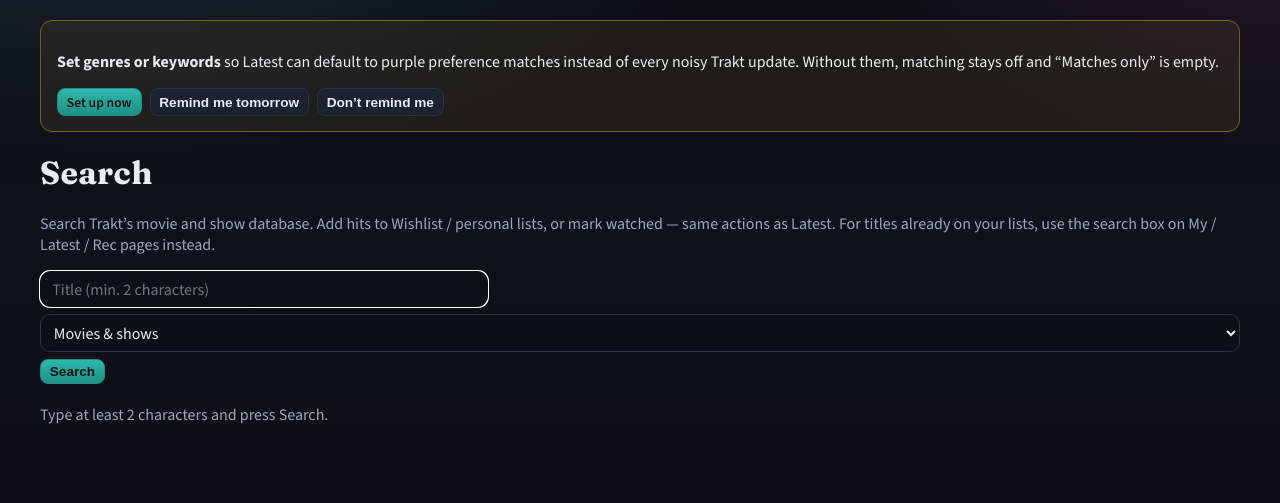
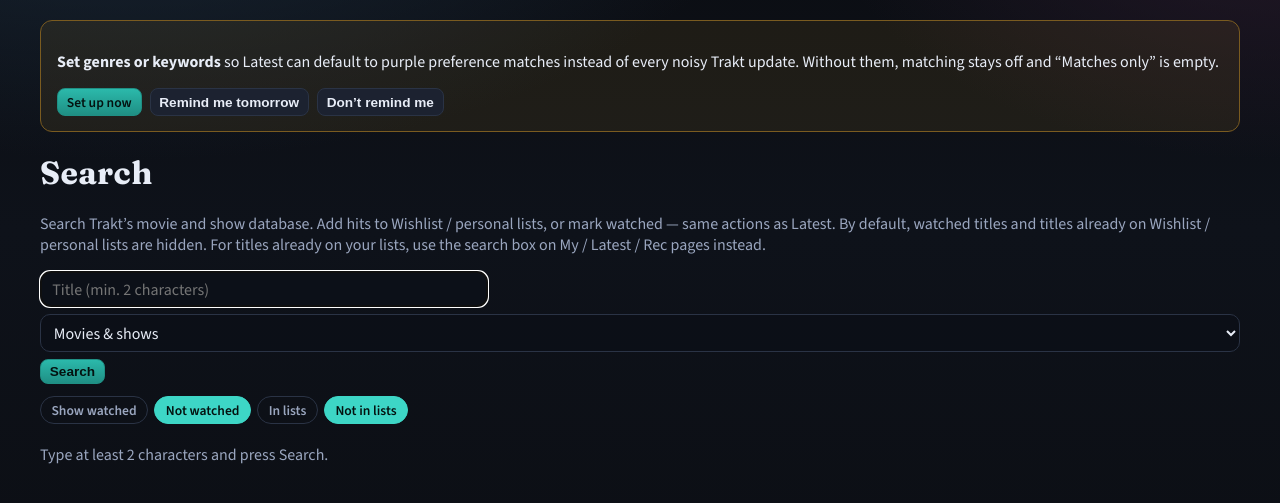
Before and after one commit to melamoud/TraktTVShowsTracker, a Flask app: page /search in a window 1280 px wide. Shown: the part 90-593 px from the top of the page. Run offline with Flask 3, Linux system fonts and the light colour scheme; the visitor is signed in with stand-in values (Sample User, id 1); data comes from the database, SQL or seed files in the repository; data that the repository does not hold is empty; parts of the project's set-up code (start-up, migrations or seed data) failed here and were passed over; some libraries are stand-ins or nearby versions.

Commit message:
Add Search filters to hide watched and listed titles by default.
Co-authored-by: Cursor <cursoragent@cursor.com>

```diff
--- a/routes/catalog_routes.py
+++ b/routes/catalog_routes.py
@@ -284,6 +284,11 @@ def home():
     return render_template('home.html', unread=unread)
 
 
+def _search_on_any_list(row: dict) -> bool:
+    """True when the title is on Wishlist or any personal list."""
+    return bool(row.get('on_watchlist') or row.get('list_names'))
+
+
 @catalog_bp.route('/search')
 @login_required
 def search():
@@ -291,7 +296,9 @@ def search():
     Trakt-wide title search (movies and/or shows).
 
     Results use the same decorated card fields as Latest (lists / watched / streaming).
+    Defaults hide watched and already-listed titles (Wishlist + personal lists).
     """
+    from services import view_prefs
     from services.sync_jobs import enrich_media_list_for_display, upsert_cached_media
     from services.streaming_matcher import split_providers_for_user
     from services.tmdb_client import is_configured as tmdb_is_configured
@@ -302,10 +309,17 @@ def search():
         type_raw = 'both'
     page = max(int(request.args.get('page', 1) or 1), 1)
     per_page = 20
+    hide_watched = view_prefs.resolve_bool(
+        current_user, 'search', 'hide_watched', 'hide_watched', default=True,
+    )
+    hide_lists = view_prefs.resolve_bool(
+        current_user, 'search', 'hide_lists', 'hide_lists', default=True,
+    )
 
     types: list[str] = ['movie', 'show'] if type_raw == 'both' else [type_raw]
     rows: list[dict] = []
     fetch_error = None
+    raw_total = 0
 
     if q:
         try:
@@ -318,7 +332,10 @@ def search():
 
         cached_items: list[tuple[str, CachedMedia]] = []
         try:
-            per_type_limit = per_page if type_raw != 'both' else max(per_page // 2, 10)
+            # Over-fetch when filters are on so a page still has room after hiding.
+            base_limit = per_page if type_raw != 'both' else max(per_page // 2, 10)
+            mult = 3 if (hide_watched or hide_lists) else 1
+            per_type_limit = min(base_limit * mult, 50)
             for media_type in types:
                 hits = trakt_client.search_titles(
                     current_user, media_type, q, limit=per_type_limit,
@@ -344,6 +361,12 @@ def search():
             for r in decorated:
                 r['media_type'] = media_type
             rows.extend(decorated)
+
+        raw_total = len(rows)
+        if hide_watched:
+            rows = [r for r in rows if not r.get('watched')]
+        if hide_lists:
+            rows = [r for r in rows if not _search_on_any_list(r)]
 
         # Enrich + providers for the visible slice only (after simple paging).
         total = len(rows)
@@ -398,6 +421,9 @@ def search():
         page_links=_pagination_pages(page, pages),
         per_page=per_page,
         total=total,
+        raw_total=raw_total,
+        hide_watched=hide_watched,
+        hide_lists=hide_lists,
         fetch_error=fetch_error,
         tmdb_configured=tmdb_is_configured(),
         streaming_region=current_app.config.get('STREAMING_REGION', 'US'),
--- a/templates/search.html
+++ b/templates/search.html
@@ -1,8 +1,10 @@
 {% extends "base.html" %}
 {% block title %}{{ title }} — {{ app_name }}{% endblock %}
 {% block content %}
-{% macro qs(page_n=None, type_v=None, q_v=None) -%}
-page={{ page_n if page_n is not none else page }}&type={{ type_v if type_v is not none else search_type }}&q={{ (q_v if q_v is not none else q)|urlencode }}
+{% set hw = 1 if hide_watched else 0 %}
+{% set hl = 1 if hide_lists else 0 %}
+{% macro qs(page_n=None, type_v=None, q_v=None, hw_v=None, hl_v=None) -%}
+page={{ page_n if page_n is not none else page }}&type={{ type_v if type_v is not none else search_type }}&hide_watched={{ hw_v if hw_v is not none else hw }}&hide_lists={{ hl_v if hl_v is not none else hl }}&q={{ (q_v if q_v is not none else q)|urlencode }}
 {%- endmacro %}
 {% macro pager(position) %}
   {% if pages > 1 and q %}
@@ -32,6 +34,7 @@ page={{ page_n if page_n is not none else page }}&type={{ type_v if type_v is no
 <h1>{{ title }}</h1>
 <p class="muted">
   Search Trakt’s movie and show database. Add hits to Wishlist / personal lists, or mark watched — same actions as Latest.
+  By default, watched titles and titles already on Wishlist / personal lists are hidden.
   For titles already on your lists, use the search box on My / Latest / Rec pages instead.
 </p>
 
@@ -45,9 +48,27 @@ page={{ page_n if page_n is not none else page }}&type={{ type_v if type_v is no
       <option value="movie" {% if search_type == 'movie' %}selected{% endif %}>Movies</option>
       <option value="show" {% if search_type == 'show' %}selected{% endif %}>Shows</option>
     </select>
+    <input type="hidden" name="hide_watched" value="{{ hw }}">
+    <input type="hidden" name="hide_lists" value="{{ hl }}">
     <button class="btn btn-primary btn-small" type="submit">Search</button>
     {% if q %}
-      <a class="btn btn-small" href="{{ url_for('catalog.search', type=search_type) }}">Clear</a>
+      <a class="btn btn-small" href="{{ url_for('catalog.search', type=search_type, hide_watched=hw, hide_lists=hl) }}">Clear</a>
+    {% endif %}
+  </div>
+  <div class="pill-row">
+    {% if hide_watched %}
+      <a class="pill" href="?{{ qs(page_n=1, hw_v=0) }}">Show watched</a>
+      <span class="pill on">Not watched</span>
+    {% else %}
+      <span class="pill on">Showing watched</span>
+      <a class="pill" href="?{{ qs(page_n=1, hw_v=1) }}">Not watched</a>
+    {% endif %}
+    {% if hide_lists %}
+      <a class="pill" href="?{{ qs(page_n=1, hl_v=0) }}">In lists</a>
+      <span class="pill on">Not in lists</span>
+    {% else %}
+      <span class="pill on">Showing list titles</span>
+      <a class="pill" href="?{{ qs(page_n=1, hl_v=1) }}">Not in lists</a>
     {% endif %}
   </div>
 </form>
@@ -60,6 +81,11 @@ page={{ page_n if page_n is not none else page }}&type={{ type_v if type_v is no
   <p class="meta">
     Showing <strong>{{ rows|length }}</strong> of <strong>{{ total }}</strong> result{{ '' if total == 1 else 's' }}
     for “{{ q }}”
+    {% if raw_total and raw_total != total %}
+      · {{ raw_total }} before filters
+    {% endif %}
+    {% if hide_watched %} · hiding watched{% endif %}
+    {% if hide_lists %} · hiding list titles{% endif %}
     {% if pages > 1 %} · page {{ page }}/{{ pages }}{% endif %}.
   </p>
   {{ pager('top') }}
@@ -167,7 +193,14 @@ page={{ page_n if page_n is not none else page }}&type={{ type_v if type_v is no
         </div>
       </article>
     {% else %}
-      <p class="muted">No Trakt titles matched “{{ q }}”.</p>
+      {% if raw_total %}
+        <p class="muted">
+          Trakt found {{ raw_total }} title{{ '' if raw_total == 1 else 's' }} for “{{ q }}”, but all are hidden by your filters.
+          <a href="?{{ qs(page_n=1, hw_v=0, hl_v=0) }}">Show watched and list titles</a>.
+        </p>
+      {% else %}
+        <p class="muted">No Trakt titles matched “{{ q }}”.</p>
+      {% endif %}
     {% endfor %}
   </div>
 
```
Also changed, not shown: docs/CHANGES.md (+5 -0 lines), docs/help/user/overview.md (+1 -1 lines), docs/help/user/search.md (+9 -0 lines), tests/test_list_tags.py (+1 -1 lines), tests/test_search.py (+90 -1 lines).
